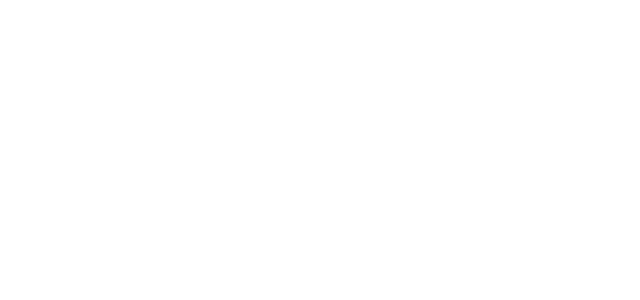
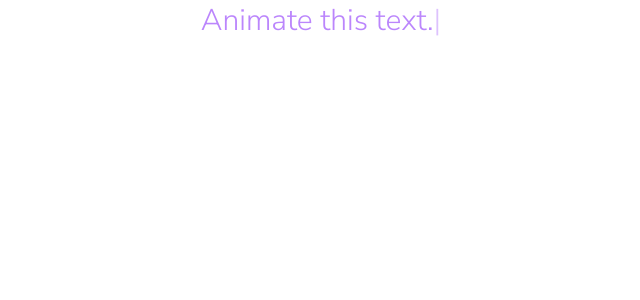
Before and after one commit to stevenpham408/stvi-frontend, a React (Create React App) app: page / in a window 1280 px wide. Shown: the top 300 px of the page, without its empty margins (319-959 px from the left). Built offline with nearby package versions, Linux system fonts and the light colour scheme.

Commit message:
Added dependency: react-typist

```diff
--- a/package.json
+++ b/package.json
@@ -13,6 +13,7 @@
     "react": "^16.13.1",
     "react-dom": "^16.13.1",
     "react-scripts": "3.4.3",
+    "react-typist": "^2.0.5",
     "styled-components": "^5.2.0",
     "typescript": "~3.7.2"
   },
--- a/src/Components/LandingPage.tsx
+++ b/src/Components/LandingPage.tsx
@@ -1,7 +1,9 @@
 import React from 'react'
 import styled from 'styled-components'
+import Typist from 'react-typist'
+import '../../node_modules/react-typist/dist/Typist.css'
 
-const TypeWriterStyles = styled.div`
+const TypistStyles = styled.div`
   color: #bb86fc;
   font-size: 30px;
   font-family: "Nunito Sans", sans-serif;
@@ -10,11 +12,20 @@ const TypeWriterStyles = styled.div`
   }
 `;
 
-
+const MyTypist: React.FC = () => {
+    return(
+        <TypistStyles>
+            <Typist>
+                Animate this text.
+            </Typist>
+        </TypistStyles>
+    )
+}
 const LandingPage: React.FC = () => {
 
     return(
         <div>
+            <MyTypist/>
         </div>
     );
 }
--- a/src/Typings/index.d.ts
+++ b/src/Typings/index.d.ts
@@ -1,2 +1,2 @@
 declare module 'styled-components';
-declare module 'react-typing-effect';
+declare module 'react-typist';
```
Also changed, not shown: 1 other file (tests, documents, lock files or other folders).
